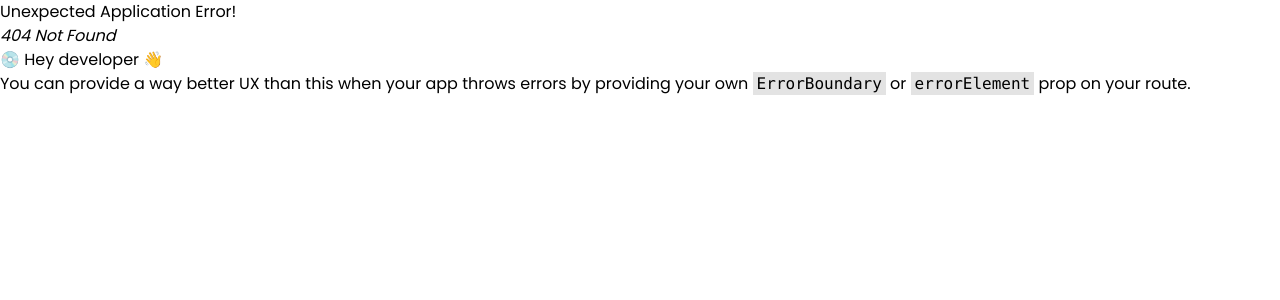
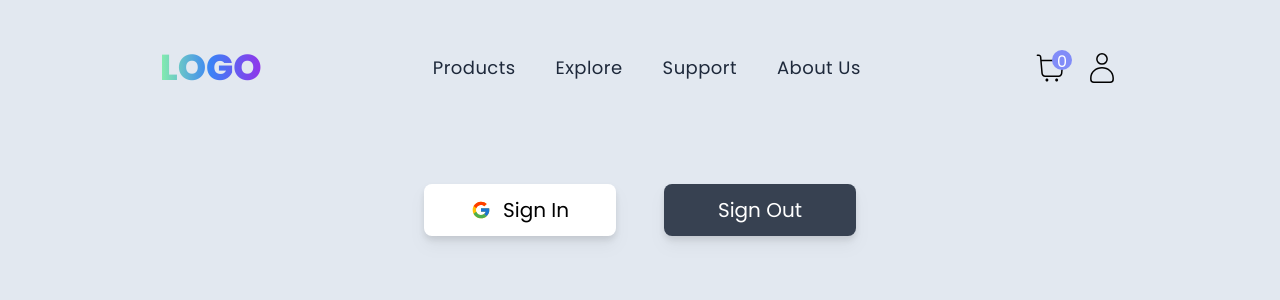
Before and after one commit to Dvin12/ecommerce, a React (Create React App) app: page /login in a window 1280 px wide. Before the commit this address had no page. Shown: the top 300 px of the page. Built offline with nearby package versions, Linux system fonts and the light colour scheme.

Commit message:
made Login page

```diff
--- a/src/App.js
+++ b/src/App.js
@@ -9,6 +9,7 @@ import Product from "./component/Product";
 import Home from "./pages/Home";
 import Cart from "./pages/Cart";
 import { productData } from "./api/Api";
+import Login from "./pages/Login";
 
 const Layout = () => {
   return (
@@ -38,6 +39,10 @@ const router = createBrowserRouter([
         path: "/cart",
         element: <Cart></Cart>,
       },
+      {
+        path: "/login",
+        element: <Login></Login>,
+      },
     ],
   },
 ]);
--- a/src/component/Navigation.js
+++ b/src/component/Navigation.js
@@ -36,7 +36,9 @@ function Navigation() {
             <span className="bg-indigo-400 rounded-full w-5 h-5 text-base absolute left-5 text-center text-white">
               {productData.length}
             </span>
-            <CiUser className="cursor-pointer"></CiUser>
+            <Link to="/login">
+              <CiUser className="cursor-pointer"></CiUser>
+            </Link>
           </span>
         </div>
       </section>
--- /dev/null
+++ b/src/pages/Login.js
@@ -0,0 +1,18 @@
+import { FcGoogle } from "react-icons/fc";
+function Login() {
+  return (
+    <div className="bg-slate-200  p-12 h-screen">
+      <section className="flex items-center justify-center gap-12 text-xl">
+        <button className="bg-white p-3 w-48 rounded-lg flex items-center justify-center gap-3  drop-shadow-lg">
+          <FcGoogle></FcGoogle>
+          Sign In
+        </button>
+        <button className="bg-gray-700 p-3 w-48 rounded-lg text-white drop-shadow-lg hover:bg-gray-900 duration-300">
+          Sign Out
+        </button>
+      </section>
+    </div>
+  );
+}
+
+export default Login;
```
